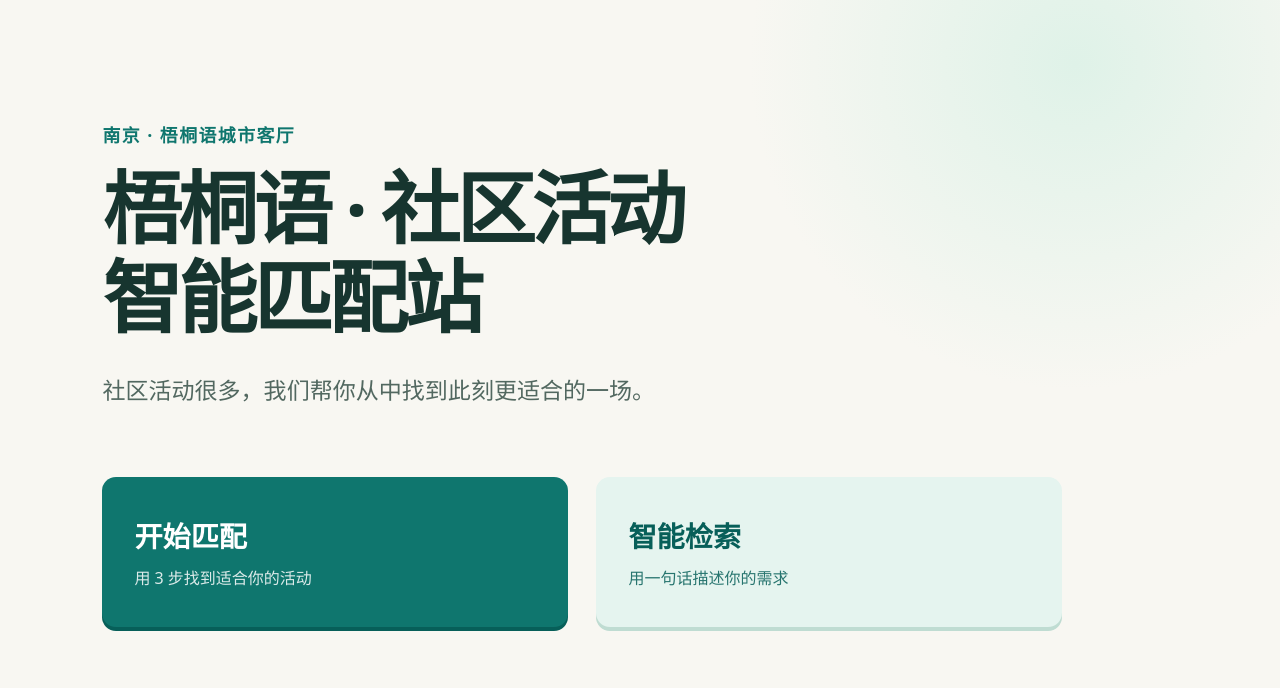
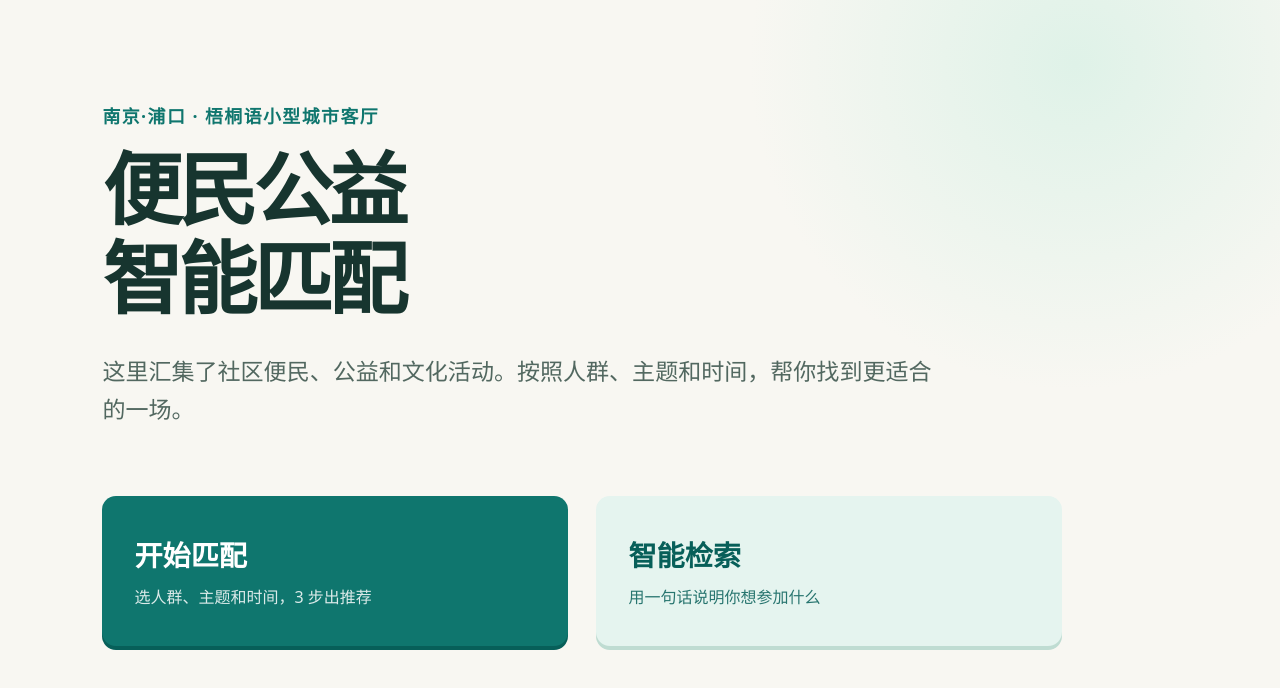
Before and after one commit to MRSHDER/wutongyu-demo, a React (Vite) app: page / in a window 1280 px wide. Shown: the top 688 px of the page. Built offline with nearby package versions, Linux system fonts and the light colour scheme.

Commit message:
copy: align kiosk text with Wutongyu public-service matching brief

```diff
--- a/index.html
+++ b/index.html
@@ -4,7 +4,7 @@
     <meta charset="UTF-8" />
     <meta name="viewport" content="width=device-width, initial-scale=1.0" />
     <meta name="theme-color" content="#0f766e" />
-    <title>梧桐语 · 社区活动智能匹配站</title>
+    <title>梧桐语 · 便民公益智能匹配</title>
   </head>
   <body>
     <div id="root"></div>
--- a/src/components/home/HomeActions.tsx
+++ b/src/components/home/HomeActions.tsx
@@ -2,7 +2,7 @@ import { Button } from '../common/Button';
 
 export function HomeActions({ onMatch, onSearch }: { onMatch: () => void; onSearch: () => void }) {
   return <div className="home-actions">
-    <Button className="home-action" onClick={onMatch}>开始匹配<span>用 3 步找到适合你的活动</span></Button>
-    <Button className="home-action" variant="secondary" onClick={onSearch}>智能检索<span>用一句话描述你的需求</span></Button>
+    <Button className="home-action" onClick={onMatch}>开始匹配<span>选人群、主题和时间，3 步出推荐</span></Button>
+    <Button className="home-action" variant="secondary" onClick={onSearch}>智能检索<span>用一句话说明你想参加什么</span></Button>
   </div>;
 }
--- a/src/pages/HomePage.tsx
+++ b/src/pages/HomePage.tsx
@@ -6,9 +6,9 @@ export function HomePage() {
   const { navigate } = useApp();
   return <PageShell>
     <section className="home-page">
-      <p className="eyebrow">南京 · 梧桐语城市客厅</p>
-      <h1>梧桐语 · 社区活动<br />智能匹配站</h1>
-      <p className="home-page__intro">社区活动很多，我们帮你从中找到此刻更适合的一场。</p>
+      <p className="eyebrow">南京·浦口 · 梧桐语小型城市客厅</p>
+      <h1>便民公益<br />智能匹配</h1>
+      <p className="home-page__intro">这里汇集了社区便民、公益和文化活动。按照人群、主题和时间，帮你找到更适合的一场。</p>
       <HomeActions onMatch={() => navigate('matching')} onSearch={() => navigate('search')} />
     </section>
   </PageShell>;
--- a/src/pages/MatchingPage.tsx
+++ b/src/pages/MatchingPage.tsx
@@ -22,8 +22,12 @@ export function MatchingPage() {
 
   const toggleTopic = (topic: TopicTag) => setTopics((current) => current.includes(topic) ? current.filter((item) => item !== topic) : [...current, topic]);
   const canContinue = step === 1 ? audience.length > 0 : step === 2 ? topics.length > 0 : timePreferences.length > 0;
-  const question = step === 1 ? '你是？' : step === 2 ? '你想参加什么？' : '什么时候方便？';
-  const hint = step === 2 ? '可选择多个感兴趣的主题' : '请选择最符合你目前情况的一项';
+  const question = step === 1 ? '谁来参加？' : step === 2 ? '想参加哪类活动？' : '什么时间方便？';
+  const hint = step === 1
+    ? '先选择最符合你的人群，便于匹配适合的公益文化活动'
+    : step === 2
+      ? '可多选便民、文化、亲子、健康等主题'
+      : '选一个你更方便的时段';
 
   return <PageShell compact>
     <header className="page-header">
@@ -34,13 +38,13 @@ export function MatchingPage() {
       </div>
     </header>
     <section className="matching-page">
-      <p className="eyebrow">快速匹配 · 第 {step} 步</p>
+      <p className="eyebrow">便民匹配 · 第 {step} 步</p>
       <h1>{question}</h1><p className="page-lead">{hint}</p>
       {step === 1 && <OptionGrid options={AUDIENCE_OPTIONS} selected={audience} onChange={(value) => setAudience([value])} />}
       {step === 2 && <OptionGrid options={TOPIC_OPTIONS} selected={topics} multiSelect onChange={toggleTopic} />}
       {step === 3 && <OptionGrid options={TIME_OPTIONS} selected={timePreferences} onChange={(value) => setTimePreferences([value])} />}
       <div className="page-actions">
-        <Button disabled={!canContinue} onClick={() => step < 3 ? setStep((current) => current + 1) : submitQuickMatch({ audience, topics, timePreferences })}>{step < 3 ? '下一步' : '查看推荐结果'}</Button>
+        <Button disabled={!canContinue} onClick={() => step < 3 ? setStep((current) => current + 1) : submitQuickMatch({ audience, topics, timePreferences })}>{step < 3 ? '下一步' : '查看推荐活动'}</Button>
       </div>
     </section>
   </PageShell>;
--- a/src/pages/ResultsPage.tsx
+++ b/src/pages/ResultsPage.tsx
@@ -7,8 +7,8 @@ import { useApp } from '../hooks/useApp';
 export function ResultsPage() {
   const { recommendations, showActivity, rematch, goHome, navigate, searchQuery, parsedSearch } = useApp();
   const summary = searchQuery
-    ? `已根据“${searchQuery}”进行本地关键词解析${parsedSearch?.matchedKeywords.length ? `：${parsedSearch.matchedKeywords.join('、')}` : ''}`
-    : '已根据你选择的人群、兴趣和时间进行匹配';
+    ? `已识别“${searchQuery}”中的人群、主题与时间${parsedSearch?.matchedKeywords.length ? `：${parsedSearch.matchedKeywords.join('、')}` : ''}`
+    : '已按人群、主题和时间，从客厅活动库中为你匹配';
 
   return <PageShell compact>
     <header className="page-header">
@@ -19,8 +19,8 @@ export function ResultsPage() {
       </div>
     </header>
     <section className="results-page">
-      <p className="eyebrow">为你推荐</p>
-      <h1>这 3 场活动可能适合你</h1>
+      <p className="eyebrow">智能匹配结果</p>
+      <h1>这 3 场更适合你</h1>
       <p className="page-lead">{summary}</p>
       {recommendations.length > 0 ? (
         <div className="recommendation-grid">
@@ -30,7 +30,7 @@ export function ResultsPage() {
         </div>
       ) : (
         <div className="empty-state">
-          <p>还没有可展示的推荐结果。</p>
+          <p>当前活动库里还没有可展示的匹配结果。</p>
           <div className="page-actions">
             <Button onClick={rematch}>重新匹配</Button>
             <Button variant="secondary" onClick={goHome}>回到首页</Button>
--- a/src/pages/SearchPage.tsx
+++ b/src/pages/SearchPage.tsx
@@ -12,9 +12,9 @@ export function SearchPage() {
       <Button variant="quiet" onClick={goHome}>回到首页</Button>
     </header>
     <section className="search-page">
-      <p className="eyebrow">本地规则智能检索</p>
+      <p className="eyebrow">智能检索 · 本地活动库</p>
       <h1>说说你想参加的活动</h1>
-      <p className="page-lead">系统会识别时间、人群和活动主题，在本地活动库中为你排序推荐。</p>
+      <p className="page-lead">说一句人群、主题或时间，系统会在梧桐语客厅的活动库里为你匹配推荐。</p>
       <SmartSearchForm onSubmit={submitSearch} />
     </section>
   </PageShell>;
```
